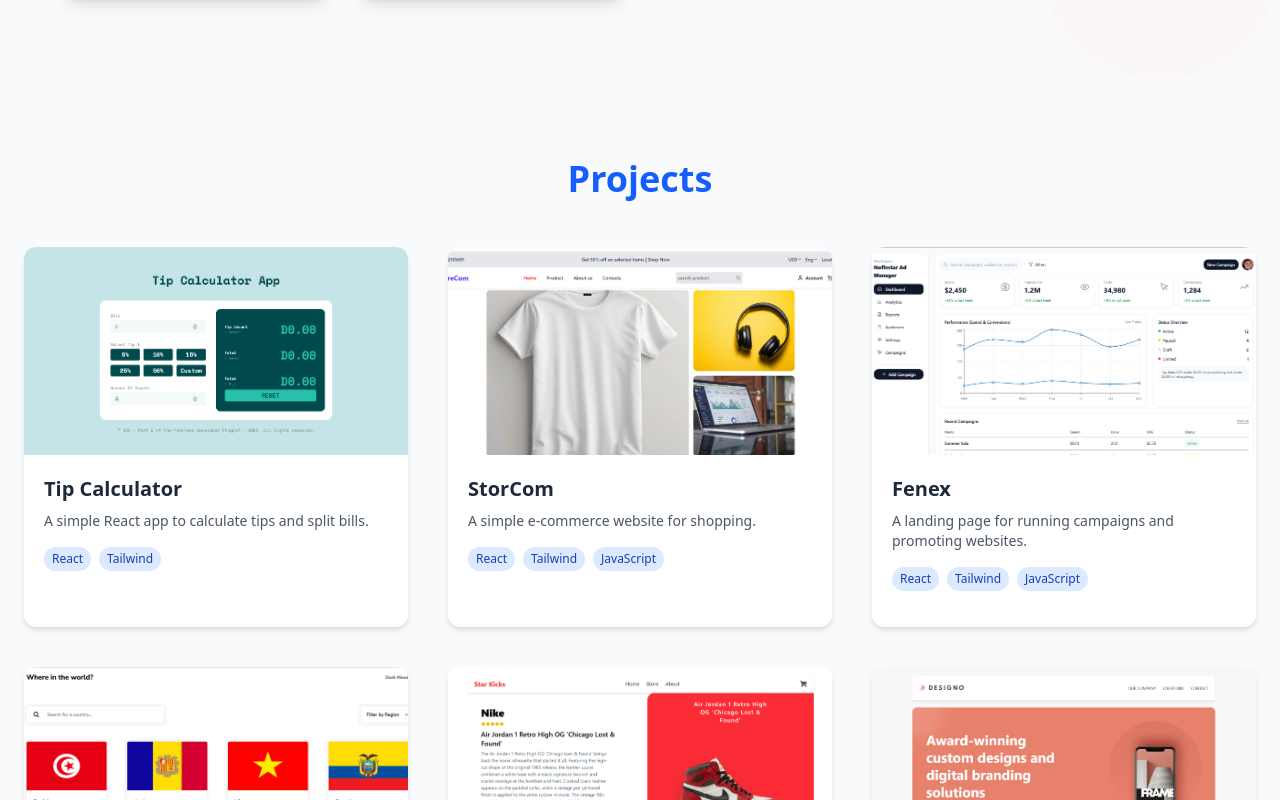
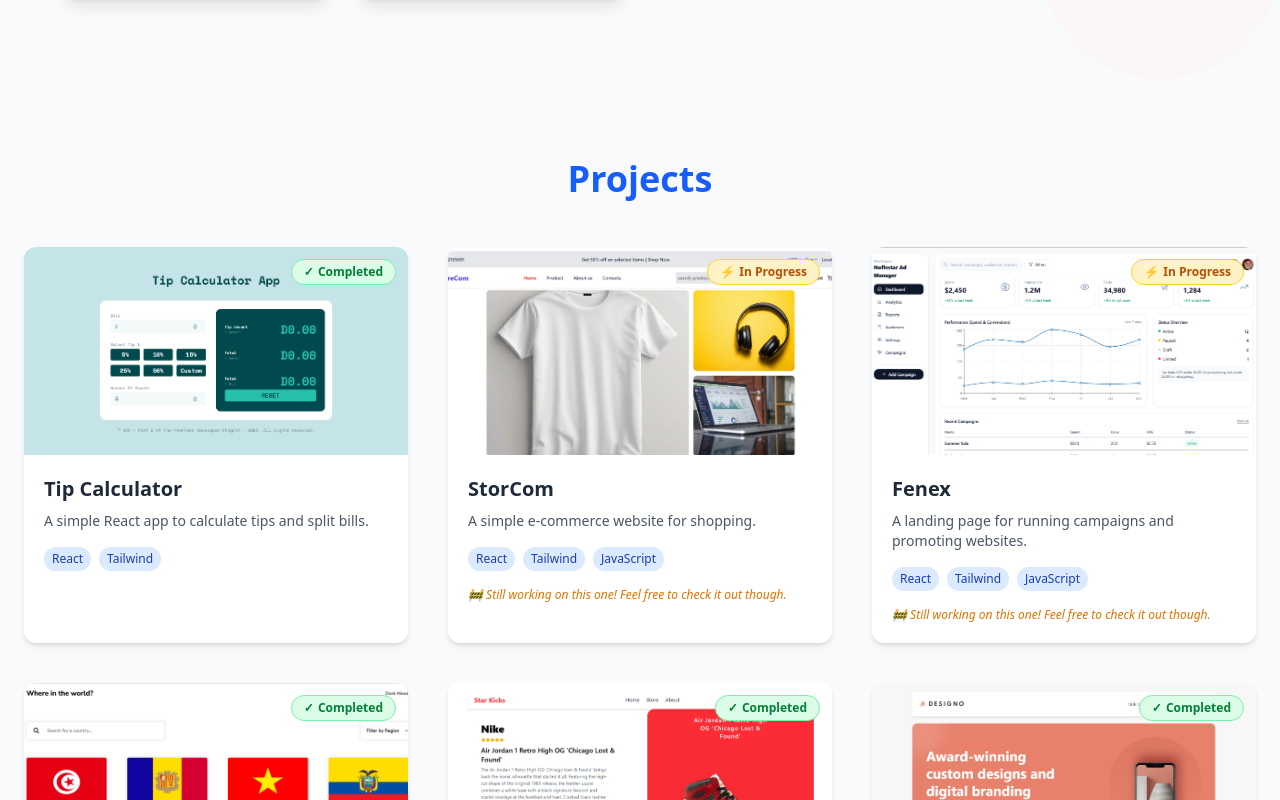
Before and after one commit to Dev-Minteh/my-portfolio-website, a React (Vite) app: page / in a window 1280 px wide. Shown: the part 2000-2800 px from the top of the page. Built offline with nearby package versions, Linux system fonts and the light colour scheme.

Commit message:
added projects links

```diff
--- a/src/pages/Projects.jsx
+++ b/src/pages/Projects.jsx
@@ -1,8 +1,14 @@
+
+
+
+// import { motion } from "framer-motion";
+// import { FaExternalLinkAlt, FaGithub } from "react-icons/fa";
+
 // const projects = [
 //   {
 //     title: "Tip Calculator",
 //     description: "A simple React app to calculate tips and split bills.",
-//     live: "https://your-tip-app.netlify.app",
+//     live: "https://tip-calculator-gray-psi.vercel.app/",
 //     github: "https://github.com/Dev-Minteh/Tip-calculator.git",
 //     image: "images/Screenshot (14).png",
 //     tech: ["React", "Tailwind"],
@@ -23,7 +29,7 @@
 //     image: "images/Screenshot (13).png",
 //     tech: ["React", "Tailwind", "JavaScript"],
 //   },
-//    {
+//   {
 //     title: "World Countries",
 //     description: "A website where you can search countries at any part of the world.",
 //     live: "https://world-countries-ten-mu.vercel.app/",
@@ -33,64 +39,140 @@
 //   },
 //   {
 //     title: "Sneakers Website",
-//     description: "An improved version of the e-commerce store with more features.",
+//     description: "A modern sneaker e-commerce website with advanced features.",
 //     live: "https://sneaker-website-gray.vercel.app/",
 //     github: "https://github.com/Dev-Minteh/Sneaker-Website.git",
-//     image: "public/images/Screenshot (29).png",
+//     image: "images/Screenshot (29).png",
 //     tech: ["React", "Tailwind", "Context API", "Redux"],
+//   },
+//   {
+//     title: "Designo Website",
+//     description: "A multi-page website for a design agency.",
+//     live: "https://designo-website-eight.vercel.app/",
+//     github: "https://github.com/Dev-Minteh/Designo-website.git",
+//     image: "/images/Screenshot (52).png",
+//     tech: ["React", "Tailwind", "TypeScript"],
+//   },
+//   {
+//     title: "Movie Website",
+//     description: "A movie website to search for movies and TV shows.",
+//     live: "https://entertainment-web-app-lk9w.vercel.app/",
+//     github: "https://github.com/Dev-Minteh/Entertainment-Web-App.git",
+//     image: "/images/Screenshot (50).png",
+//     tech: ["React", "Tailwind", "Context", "TypeScript", "Redux"],
+//   },
+//   {
+//     title: "Financial App",
+//     description: "An financial app to manage your expenses and income.",
+//     live: "https://sneaker-website-gray.vercel.app/",
+//     github: "https://github.com/Dev-Minteh/personal-finance-app.git",
+//     image: "/images/Screenshot (54).png",
+//     tech: ["React", "Tailwind", "Context", "Redux", "TypeScript"],
+//   },
+//   {
+//     title: "Audiophile Website",
+//     description: "An e-commerce website for audio products.",
+//     live: "https://adiophile.vercel.app/",
+//     github: "https://github.com/Dev-Minteh/Adiophile.git",
+//     image: "/images/Screenshot (51).png",
+//     tech: ["React", "Tailwind", "TypeScript"],
+//   },
+//    {
+//     title: "Dev finder app",
+//     description: "An app to search for GitHub profiles and view their details.",
+//     live: "https://adiophile.vercel.app/",
+//     github: "https://github.com/Dev-Minteh/dev-finder-app.git",
+//     image: "/images/Screenshot (64).png",
+//     tech: ["React", "Tailwind", "TypeScript"],
+//   },
+//   {
+//     title: "Browser Extension Manager",
+//     description: "A web app to manage and organize your browser extensions.",
+//     live: "https://dev-finder-app-6x5t.vercel.app/",
+//     github: "https://github.com/Dev-Minteh/Browser-extension-manager.git",
+//     image: "/images/Screenshot (65).png",
+//     tech: ["React", "Tailwind", "JavaScript"],
+//   },
+//    {
+//     title: "Dessert Product Page",
+//     description: "A product page for a dessert shop showcasing various treats.",
+//     live: "https://dessert-product-page-seven.vercel.app/",
+//     github: "https://github.com/Dev-Minteh/Dessert-Product-Page.git",
+//     image: "/images/Screenshot (66).png",
+//     tech: ["React", "Tailwind", "JavaScript"],
 //   },
 // ];
 
+// export default function Projects() {
+//   return (
+//     <section
+//       id="projects"
+//       className="py-20 px-6 bg-gray-50"
+//       data-aos="fade-up"
+//     >
+//       <h2 className="text-3xl md:text-4xl font-bold text-center mb-12 text-blue-600">
+//         Projects
+//       </h2>
 
+//       <div className="grid md:grid-cols-2 lg:grid-cols-3 gap-10 max-w-7xl mx-auto">
+//         {projects.map((p, index) => (
+//           <motion.div
+//             key={index}
+//             className="bg-white rounded-xl overflow-hidden shadow-md hover:shadow-xl transition-all duration-300"
+//             initial={{ opacity: 0, y: 40 }}
+//             whileInView={{ opacity: 1, y: 0 }}
+//             viewport={{ once: true }}
+//             transition={{ duration: 0.6, delay: index * 0.1 }}
+//           >
+//             {/* Image with Hover Overlay */}
+//             <div className="relative group">
+//               <img
+//                 src={p.image}
+//                 alt={p.title}
+//                 className="w-full h-52 object-cover group-hover:scale-105 transition-transform duration-300"
+//               />
+//               <div className="absolute inset-0 bg-black bg-opacity-40 flex items-center justify-center opacity-0 group-hover:opacity-100 transition duration-300">
+//                 <div className="flex gap-4">
+//                   <a
+//                     href={p.live}
+//                     target="_blank"
+//                     rel="noopener noreferrer"
+//                     className="bg-blue-600 text-white px-3 py-2 rounded-full hover:bg-blue-700 transition flex items-center gap-2 text-sm"
+//                   >
+//                     <FaExternalLinkAlt /> Live
+//                   </a>
+//                   <a
+//                     href={p.github}
+//                     target="_blank"
+//                     rel="noopener noreferrer"
+//                     className="bg-gray-800 text-white px-3 py-2 rounded-full hover:bg-gray-900 transition flex items-center gap-2 text-sm"
+//                   >
+//                     <FaGithub /> Code
+//                   </a>
+//                 </div>
+//               </div>
+//             </div>
 
-//   export default function Projects() {
-//   return (
-//     <section id="projects" className="py-16 px-4 bg-gray-50 text-white" data-aos="fade-up">
-//       <h2 className="text-3xl font-bold text-center mb-10 text-blue-600">Projects</h2>
-
-//       <div className="grid md:grid-cols-2 lg:grid-cols-3 gap-8 max-w-6xl mx-auto">
-//         {projects.map((p, index) => (
-//           <div
-//             key={index}
-//             className="bg-white rounded-xl overflow-hidden shadow hover:shadow-xl transform hover:scale-[1.02] transition duration-300"
-//           >
-//             <img src={p.image} alt={p.title} className="w-full h-48 object-cover" />
-
+//             {/* Card Content */}
 //             <div className="p-5">
-//               <h3 className="text-xl font-semibold mb-2">{p.title}</h3>
+//               <h3 className="text-xl font-semibold text-gray-800 mb-2">
+//                 {p.title}
+//               </h3>
 //               <p className="text-gray-600 text-sm mb-4">{p.description}</p>
 
+//               {/* Tech Stack */}
 //               <div className="flex flex-wrap gap-2 mb-4">
 //                 {p.tech.map((tech, i) => (
 //                   <span
 //                     key={i}
-//                     className="bg-fuchsia-100 text-fuchsia-800 text-xs px-2 py-1 rounded-full"
+//                     className="bg-blue-100 text-blue-800 text-xs px-2 py-1 rounded-full font-medium"
 //                   >
 //                     {tech}
 //                   </span>
 //                 ))}
 //               </div>
-
-//               <div className="flex gap-4 text-sm">
-//                 <a
-//                   href={p.live}
-//                   target="_blank"
-//                   rel="noopener noreferrer"
-//                   className="text-blue-600 hover:underline"
-//                 >
-//                   View Project →
-//                 </a>
-//                 <a
-//                   href={p.github}
-//                   target="_blank"
-//                   rel="noopener noreferrer"
-//                   className="text-gray-700 hover:underline"
-//                 >
-//                   GitHub ↗
-//                 </a>
-//               </div>
 //             </div>
-//           </div>
+//           </motion.div>
 //         ))}
 //       </div>
 //     </section>
@@ -106,10 +188,11 @@ const projects = [
   {
     title: "Tip Calculator",
     description: "A simple React app to calculate tips and split bills.",
-    live: "https://your-tip-app.netlify.app",
+    live: "https://tip-calculator-gray-psi.vercel.app/",
     github: "https://github.com/Dev-Minteh/Tip-calculator.git",
     image: "images/Screenshot (14).png",
     tech: ["React", "Tailwind"],
+    status: "completed"
   },
   {
     title: "StorCom",
@@ -118,14 +201,16 @@ const projects = [
     github: "https://github.com/yourusername/storecom",
     image: "images/Screenshot (10).png",
     tech: ["React", "Tailwind", "JavaScript"],
+    status: "in-progress"
   },
   {
     title: "Fenex",
     description: "A landing page for running campaigns and promoting websites.",
-    live: "https://your-fenex.netlify.app",
-    github: "https://github.com/yourusername/fenex",
+    live: "https://fenex-delta.vercel.app/",
+    github: "https://github.com/Dev-Minteh/Finnex.git",
     image: "images/Screenshot (13).png",
     tech: ["React", "Tailwind", "JavaScript"],
+    status: "in-progress"
   },
   {
     title: "World Countries",
@@ -134,6 +219,7 @@ const projects = [
     github: "https://github.com/Dev-Minteh/world-countries.git",
     image: "images/Screenshot (15).png",
     tech: ["React", "Tailwind"],
+    status: "completed"
   },
   {
     title: "Sneakers Website",
@@ -142,6 +228,7 @@ const projects = [
     github: "https://github.com/Dev-Minteh/Sneaker-Website.git",
     image: "images/Screenshot (29).png",
     tech: ["React", "Tailwind", "Context API", "Redux"],
+    status: "completed"
   },
   {
     title: "Designo Website",
@@ -150,6 +237,7 @@ const projects = [
     github: "https://github.com/Dev-Minteh/Designo-website.git",
     image: "/images/Screenshot (52).png",
     tech: ["React", "Tailwind", "TypeScript"],
+    status: "completed"
   },
   {
     title: "Movie Website",
@@ -158,6 +246,7 @@ const projects = [
     github: "https://github.com/Dev-Minteh/Entertainment-Web-App.git",
     image: "/images/Screenshot (50).png",
     tech: ["React", "Tailwind", "Context", "TypeScript", "Redux"],
+    status: "completed"
   },
   {
     title: "Financial App",
@@ -166,6 +255,7 @@ const projects = [
     github: "https://github.com/Dev-Minteh/personal-finance-app.git",
     image: "/images/Screenshot (54).png",
     tech: ["React", "Tailwind", "Context", "Redux", "TypeScript"],
+    status: "in-progress"
   },
   {
     title: "Audiophile Website",
@@ -174,32 +264,49 @@ const projects = [
     github: "https://github.com/Dev-Minteh/Adiophile.git",
     image: "/images/Screenshot (51).png",
     tech: ["React", "Tailwind", "TypeScript"],
+    status: "completed"
   },
-   {
+  {
     title: "Dev finder app",
     description: "An app to search for GitHub profiles and view their details.",
-    live: "https://adiophile.vercel.app/",
+    live: "https://devs-finder-app.netlify.app/",
     github: "https://github.com/Dev-Minteh/dev-finder-app.git",
     image: "/images/Screenshot (64).png",
     tech: ["React", "Tailwind", "TypeScript"],
+    status: "completed"
   },
   {
     title: "Browser Extension Manager",
     description: "A web app to manage and organize your browser extensions.",
     live: "https://dev-finder-app-6x5t.vercel.app/",
     github: "https://github.com/Dev-Minteh/Browser-extension-manager.git",
-    image: "/images/Screenshot (65).png",
+    image: "/images/Screenshot (71).png",
     tech: ["React", "Tailwind", "JavaScript"],
+    status: "completed"
   },
-   {
+  {
     title: "Dessert Product Page",
     description: "A product page for a dessert shop showcasing various treats.",
     live: "https://dessert-product-page-seven.vercel.app/",
     github: "https://github.com/Dev-Minteh/Dessert-Product-Page.git",
     image: "/images/Screenshot (66).png",
     tech: ["React", "Tailwind", "JavaScript"],
+    status: "completed"
   },
 ];
+
+const statusConfig = {
+  completed: {
+    label: "Completed",
+    color: "bg-green-100 text-green-700 border-green-300",
+    icon: "✓"
+  },
+  "in-progress": {
+    label: "In Progress",
+    color: "bg-amber-100 text-amber-700 border-amber-300",
+    icon: "⚡"
+  }
+};
 
 export default function Projects() {
   return (
@@ -229,6 +336,15 @@ export default function Projects() {
                 alt={p.title}
                 className="w-full h-52 object-cover group-hover:scale-105 transition-transform duration-300"
               />
+
+              {/* Status Badge on Image */}
+              <div className="absolute top-3 right-3">
+                <span className={`${statusConfig[p.status].color} border px-3 py-1 rounded-full text-xs font-semibold flex items-center gap-1 backdrop-blur-sm bg-opacity-90`}>
+                  <span>{statusConfig[p.status].icon}</span>
+                  {statusConfig[p.status].label}
+                </span>
+              </div>
+
               <div className="absolute inset-0 bg-black bg-opacity-40 flex items-center justify-center opacity-0 group-hover:opacity-100 transition duration-300">
                 <div className="flex gap-4">
                   <a
@@ -269,6 +385,13 @@ export default function Projects() {
                   </span>
                 ))}
               </div>
+
+              {/* In Progress Note */}
+              {p.status === "in-progress" && (
+                <p className="text-xs text-amber-600 italic">
+                  🚧 Still working on this one! Feel free to check it out though.
+                </p>
+              )}
             </div>
           </motion.div>
         ))}
```
Also changed, not shown: public/images/Screenshot (65).png (deleted), public/images/Screenshot (71).png (added).
